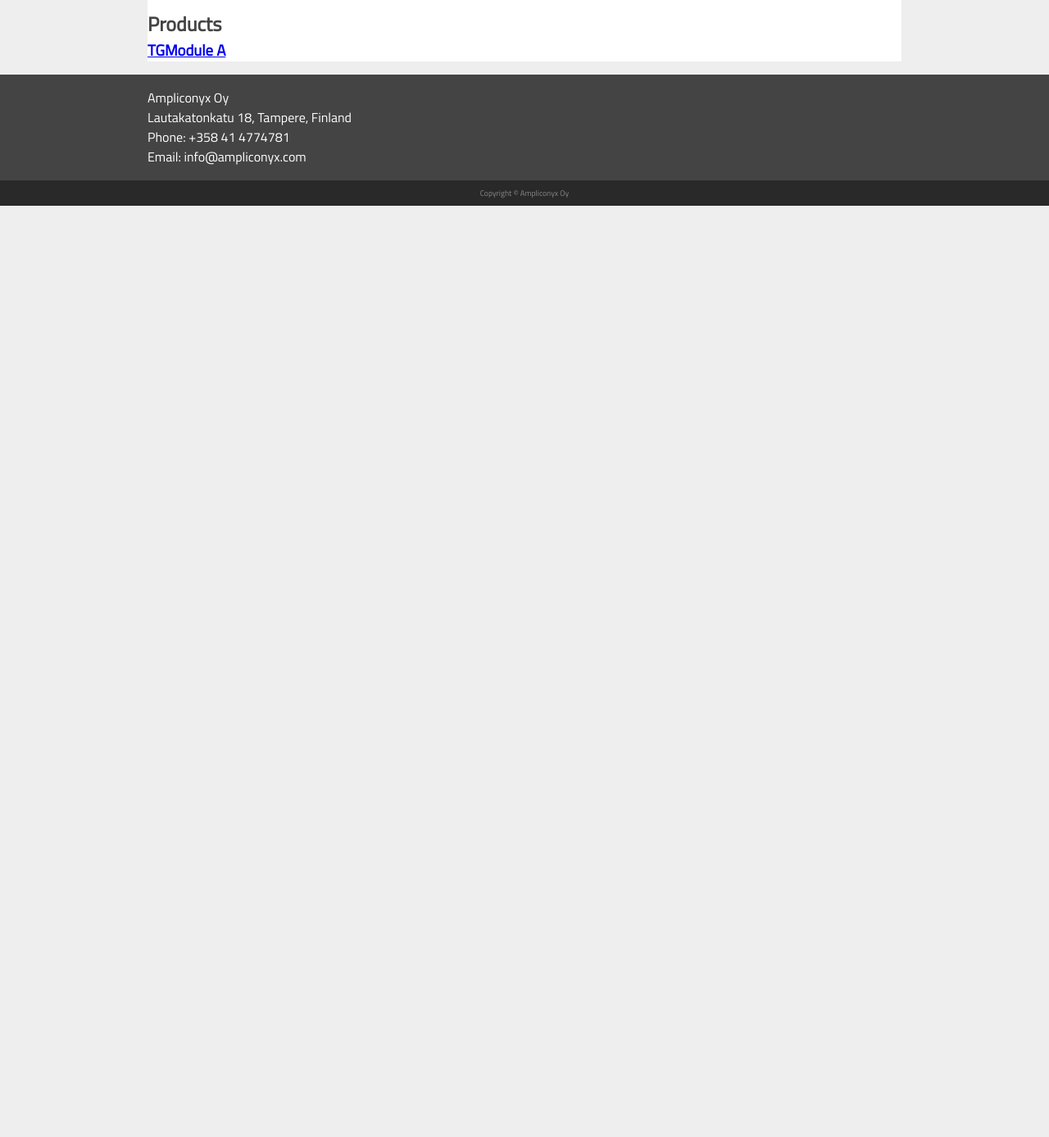
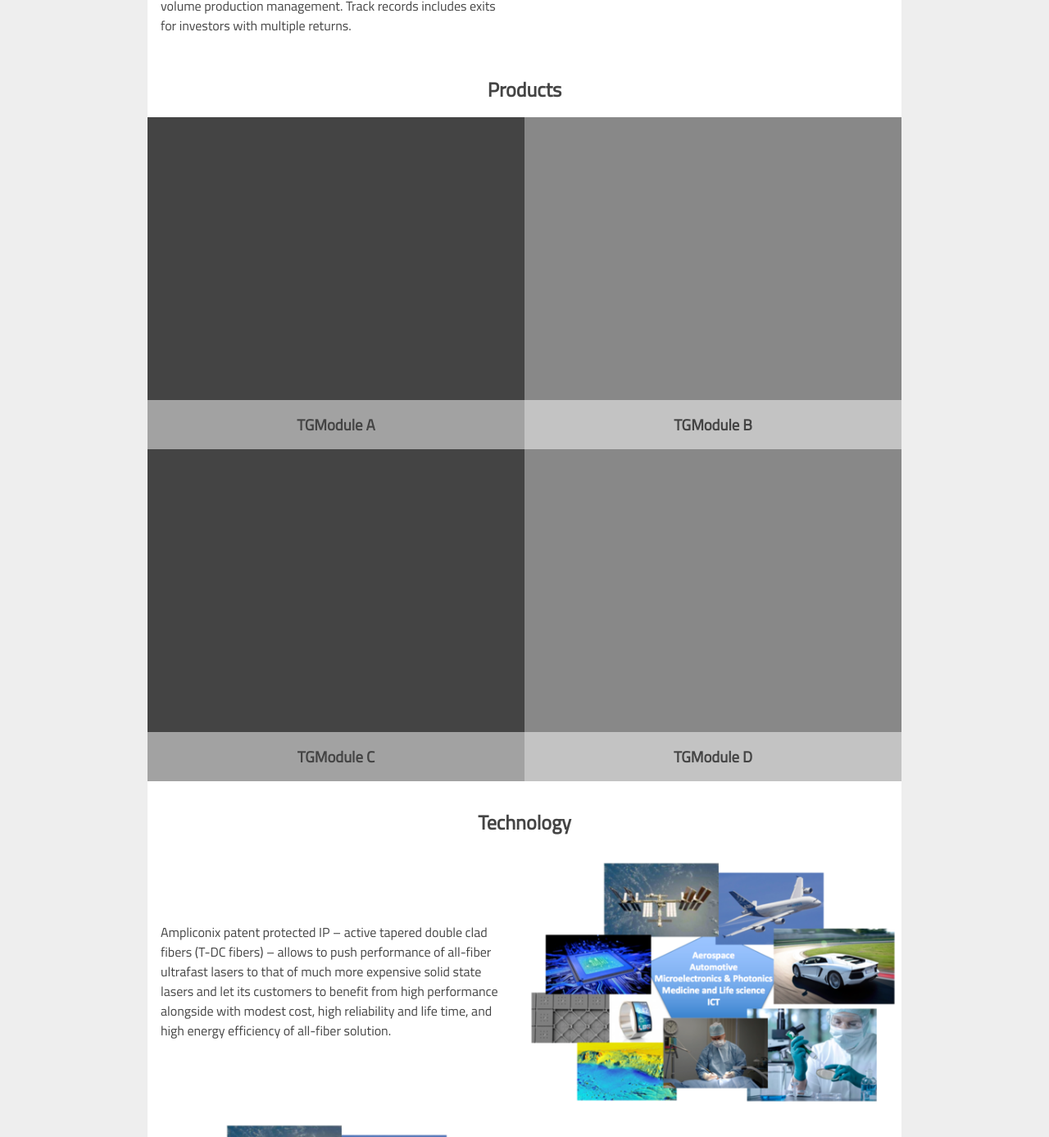
Before and after one commit to alexmitroff/html_prj, a plain HTML site: page index.html in a window 1280 px wide. Shown: the part 1413-2800 px from the top of the page at 82% size. Before the commit the page ends 1664 px from the top, so only its background shows below. Drawn offline with Linux system fonts and the light colour scheme.

Commit message:
Added more content, products, technology, contacts base

```diff
--- a/index.html
+++ b/index.html
@@ -56,7 +56,7 @@
                     <div class="section-image"></div>
                 </section>
                 <h2 class="separator">Products</h2>
-                <section>
+                <section class="products">
                     <a href="#!">
                         <div class="product">
                             <div class="product-content">
@@ -64,6 +64,51 @@
                             </div>
                         </div>
                     </a>
+                    <a href="#!">
+                        <div class="product">
+                            <div class="product-content">
+                                <h3>TGModule B</h3>
+                            </div>
+                        </div>
+                    </a>
+                    <a href="#!">
+                        <div class="product">
+                            <div class="product-content">
+                                <h3>TGModule C</h3>
+                            </div>
+                        </div>
+                    </a>
+                    <a href="#!">
+                        <div class="product">
+                            <div class="product-content">
+                                <h3>TGModule D</h3>
+                            </div>
+                        </div>
+                    </a>
+                </section>
+                <h2 class="separator">Technology</h2>
+                <section>
+                    <div class="section-text">
+                        <p>Ampliconix patent protected IP – active tapered double clad fibers (T-DC fibers) – allows to push performance of all-fiber ultrafast lasers to that of much more expensive solid state lasers and let its customers to benefit from high performance alongside with modest cost, high reliability and life time, and high energy efficiency of all-fiber solution.</p>
+                    </div>
+                    <div class="section-image"></div>
+                </section>
+                <section>
+                    <div class="section-text">
+                        <p>Ultrafast (picosecond and femtosecond) lasers bring new unexplored possibilities in ultrahigh precision and ultrahigh quality processing of hard and fragile (boron carbide, sapphire, ceramics, glass), thermally conductive (diamond) and artificially engineered materials with unique properties (composites including carbon fiber reinforced plastics, metal-carbon plastic assembly) and welding of dissimilar materials. Besides material processing, there is a number of applications in information and communication technologies – LIDARs and optical sensing, THz emission generation, medicine – instrument and implant manufacturing and many others.</p>
+                    </div>
+                    <div class="section-image"></div>
+                </section>
+                <h2 class="separator">Contact</h2>
+                <section>
+                    <div class="section-text">
+                        <form>
+                            <input class="text">
+                            <input class="textarea">
+                            <input type="submit">
+                        </form>
+                    </div>
+                    <div class="section-image"></div>
                 </section>
             </div>
         </main>
--- a/static/css/main.css
+++ b/static/css/main.css
@@ -80,6 +80,7 @@ nav ul li {
     padding:1rem;
 }
 
+section > a > .product h3,
 a,
 nav ul li a{
     transition: all .3s ease-in-out 0s;
@@ -160,6 +161,12 @@ ul.active{
     border-radius: .2rem;
 }
 
+h2.separator{
+    text-align:center;
+    padding-top:2rem;
+    padding-bottom:1rem;
+}
+
 section{
     display:flex;
     flex-direction: column;
@@ -200,6 +207,42 @@ section:nth-child(odd) > .section-text{
     order:1;
 }
 
+section > a {
+    width:100%;
+    text-decoration:none;
+    color:#444;
+}
+
+section > a > .product{
+    width:100%;
+    background-color:#888;
+}
+
+section > a:nth-child(odd) > .product{
+    background-color:#444;
+}
+
+section > a > .product:before{
+    content:"";
+    display:block;
+    padding-top:75%;
+}
+
+section > a > .product > .product-content{
+}
+
+section > a > .product h3{
+    background-color:rgba(255,255,255,.5);
+    text-align:center;
+    padding:1rem;
+    height:25%;
+}
+
+section > a:hover .product h3{
+    background-color:white;
+}
+
+
 .address{
     list-style: none;
 }
@@ -207,6 +250,8 @@ section:nth-child(odd) > .section-text{
 
 /* Rules for mobile horisontal and tablet vertical */
 @media (min-width:560px) and (max-width:767px) {
+    section > a {width:50%;}
+   .products{flex-direction:row;flex-wrap:wrap;}
 }
 
 /* Rules commot to screens bigger than tablet screens */
@@ -220,10 +265,13 @@ section:nth-child(odd) > .section-text{
     section:nth-child(odd) > .section-text{order:0;}
     section:nth-child(odd) > .section-image,
     section:nth-child(even) > .section-text{order:1;}
+    section > a {width:50%;}
+   .products{flex-direction:row;flex-wrap:wrap;}
 }
 
 /* Rules for tablet horisontal and small ultrabook screens */
 @media (min-width:768px) and (max-width:919px) {
+    section > a {width:50%;}
 }
 
 /* Rules for middle screens */
```
